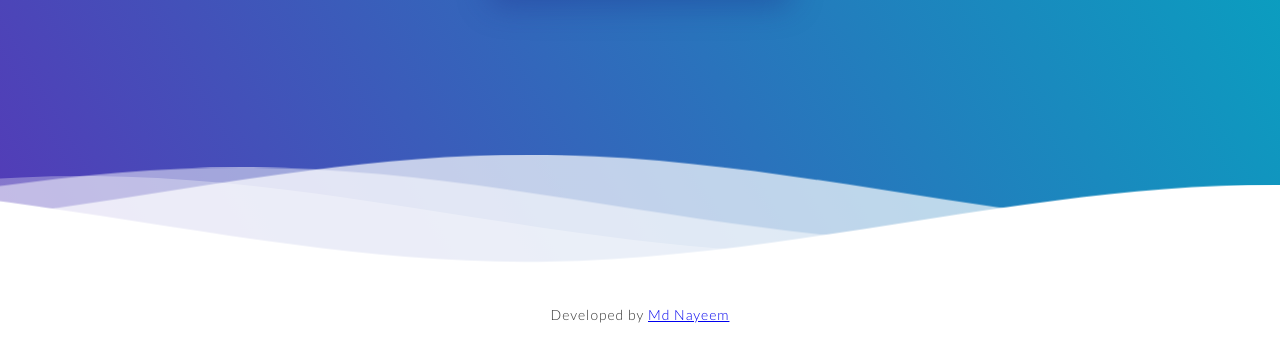
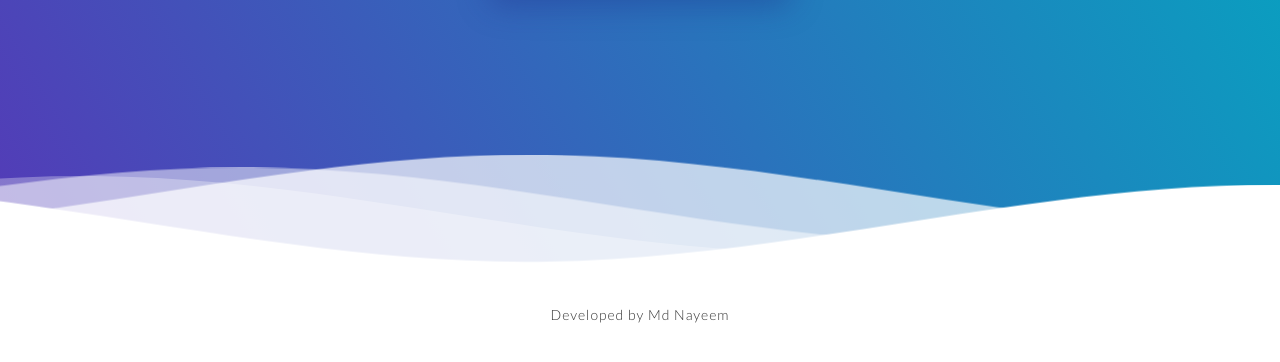
Before and after one commit to usernayeem/meter-per-second, a plain HTML site: page index.html in a window 1280 px wide. Shown: the part 374-736 px from the top of the page. Drawn offline with Linux system fonts and the light colour scheme.

Commit message:
Update index.html

```diff
--- a/index.html
+++ b/index.html
@@ -174,7 +174,7 @@ of Simple CSS Waves-->
             <p id="demo">Speed : 000</p>
             <span>M/S</span>
         </div>
-        <p style="position: absolute; top: 85vh; width: 100vw; margin: auto">Developed by <a href="https://www.linkedin.com/in/md5nayeem">Md Nayeem</a></p>
+        <p style="position: absolute; top: 85vh; width: 100vw; margin: auto">Developed by Md Nayeem</p>
         <!--Waves Container-->
         <div>
             <svg class="waves" xmlns="http://www.w3.org/2000/svg" xmlns:xlink="http://www.w3.org/1999/xlink" viewBox="0 24 150 28" preserveAspectRatio="none" shape-rendering="auto">
```
